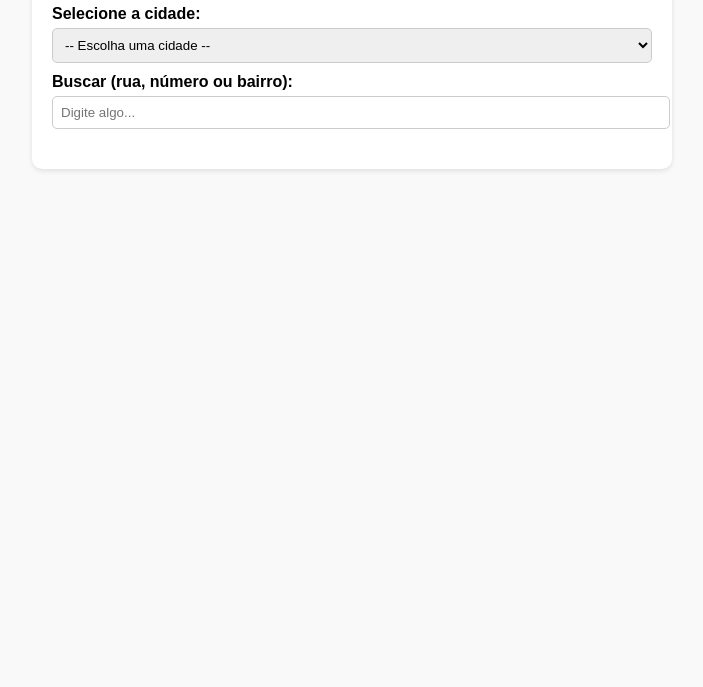
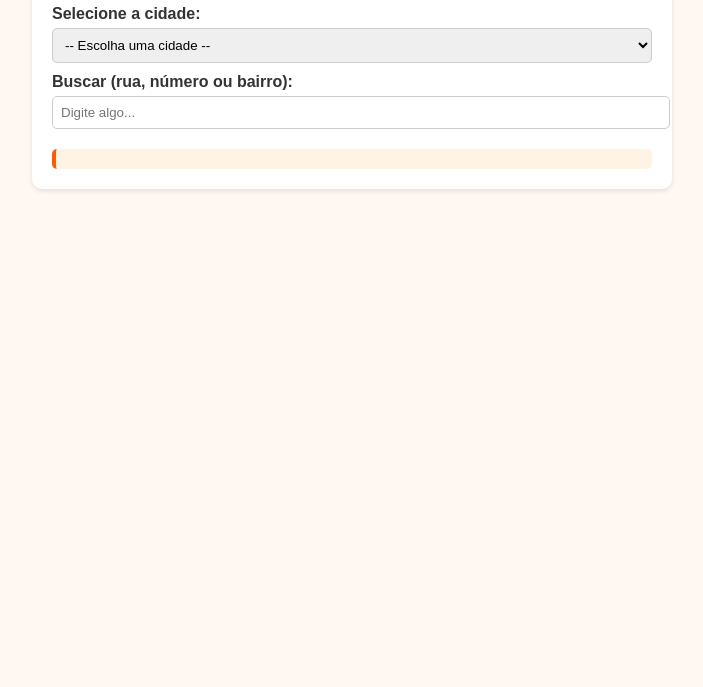
Before and after one commit to ojavaluc/Ponto-a-Ponto, a plain HTML site: page index.html in a window 1280 px wide. Shown: the part 113-800 px from the top of the page, without its empty margins (288-991 px from the left). Drawn offline with Linux system fonts and the light colour scheme.

Commit message:
Update style.css

```diff
--- a/style.css
+++ b/style.css
@@ -1,6 +1,6 @@
 body {
   font-family: Arial, sans-serif;
-  background-color: #f9f9f9;
+  background-color: #fff8f2; /* Laranja bem claro no fundo */
   margin: 0;
   padding: 20px;
 }
@@ -8,21 +8,23 @@ body {
 .container {
   max-width: 600px;
   margin: auto;
-  background-color: #fff;
+  background-color: #ffffff;
   padding: 20px;
   border-radius: 10px;
-  box-shadow: 0 2px 5px rgba(0,0,0,0.1);
+  box-shadow: 0 2px 5px rgba(0, 0, 0, 0.1);
 }
 
 h1 {
   text-align: center;
   margin-bottom: 20px;
+  color: #ff5c00; /* Cor laranja da marca */
 }
 
 label {
   display: block;
   margin-top: 10px;
   font-weight: bold;
+  color: #333;
 }
 
 input, select {
@@ -35,6 +37,10 @@ input, select {
 
 #resultados {
   margin-top: 20px;
+  background-color: #fff3e5; /* fundo suave para resultados */
+  border-left: 4px solid #ff5c00;
+  padding: 10px;
+  border-radius: 5px;
 }
 
 .resultado-item {
```
